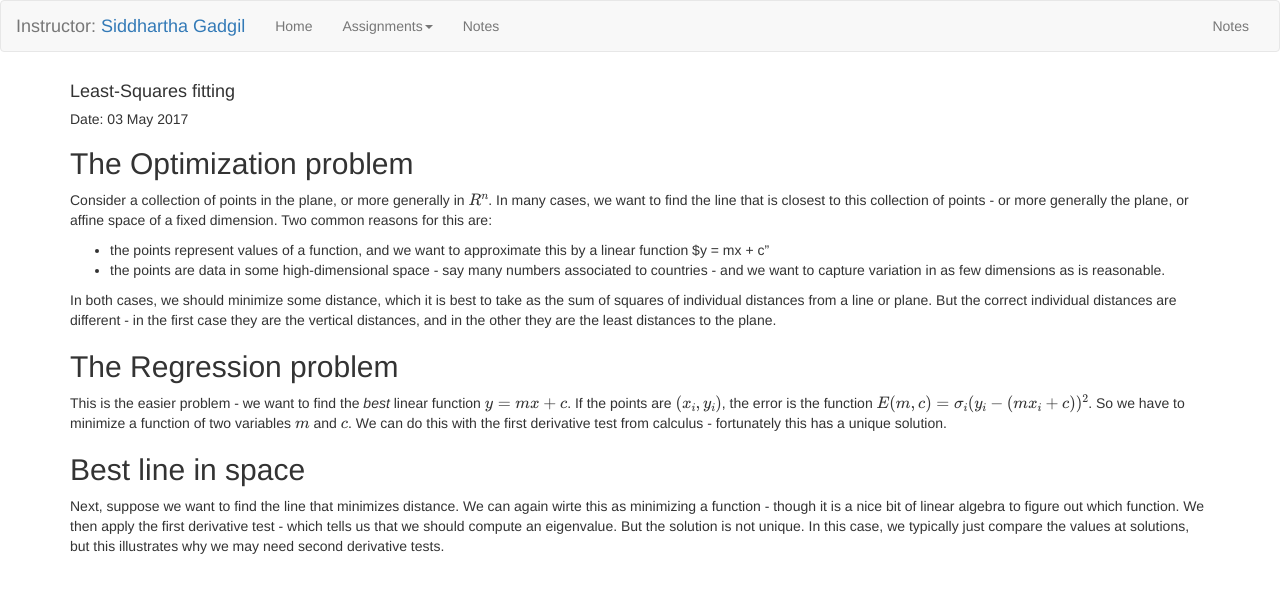
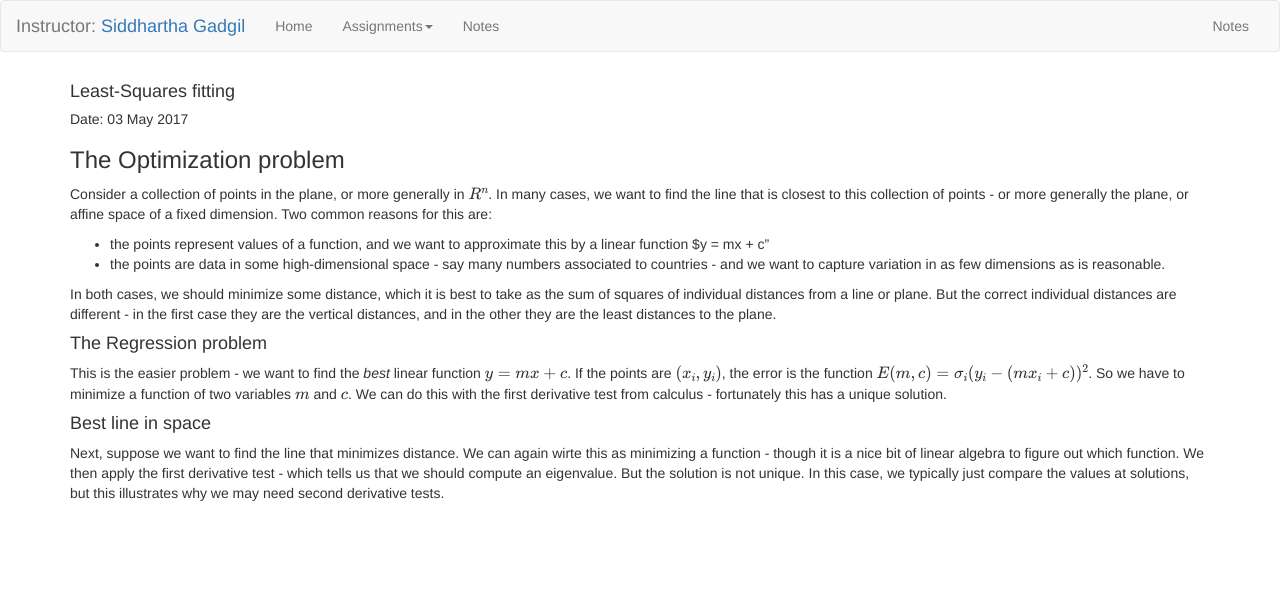
Before and after one commit to apandada1/UM102, a Jekyll site: the page built from _notes/least-squares.md, in a window 1280 px wide. Shown: the top 593 px of the page. Built offline with Jekyll 4.4.1, drawn with Linux system fonts in a browser that asks for light colours; formulas are drawn with MathJax 3.

```diff
--- a/_notes/least-squares.md
+++ b/_notes/least-squares.md
@@ -3,7 +3,7 @@ title: Least-Squares fitting
 date: 2017-05-03
 ---
 
-## The Optimization problem
+### The Optimization problem
 
 Consider a collection of points in the plane, or more generally in $R^n$. In many cases, we want to find the line that is closest to this collection of points - or more generally the plane, or affine space of a fixed dimension. Two common reasons for this are:
 
@@ -12,10 +12,10 @@ Consider a collection of points in the plane, or more generally in $R^n$. In man
 
 In both cases, we should minimize some distance, which it is best to take as the sum of squares of individual distances from a line or plane. But the correct individual distances are different - in the first case they are the vertical distances, and in the other they are the least distances to the plane.
 
-## The Regression problem
+#### The Regression problem
 
 This is the easier problem - we want to find the _best_ linear function $y = mx+ c$. If the points are $(x_i, y_i)$, the error is the function $E(m, c) = \sigma_i (y_i - (mx_i + c))^2$. So we have to minimize a function of two variables $m$ and $c$. We can do this with the first derivative test from calculus - fortunately this has a unique solution.
 
-## Best line in space
+#### Best line in space
 
 Next, suppose we want to find the line that minimizes distance. We can again wirte this as minimizing a function - though it is a nice bit of linear algebra to figure out which function. We then apply the first derivative test - which tells us that we should compute an eigenvalue. But the solution is not unique. In this case, we typically just compare the values at solutions, but this illustrates why we may need second derivative tests.
```
